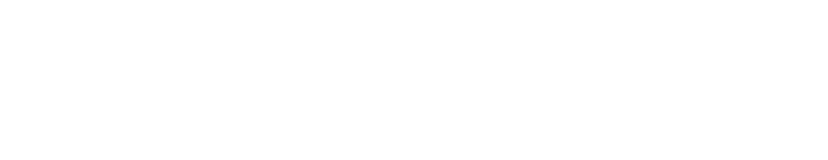
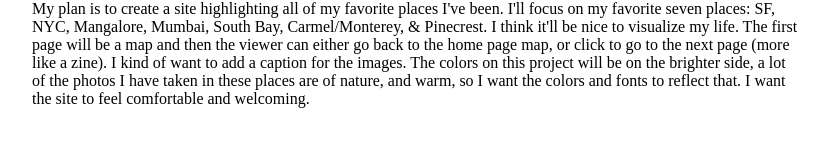
Before and after one commit to sogoveas/net-art-zine, a plain HTML site: page index.html in a window 1280 px wide. Shown: the whole page, without its empty margins (224-1052 px from the left). Drawn offline with Linux system fonts and the light colour scheme.

Commit message:
part1 compelted

```diff
--- a/index.html
+++ b/index.html
@@ -6,6 +6,8 @@
     <link rel="stylesheet" href="styles.css">
 </head>
 <body>
-
+    <p>
+        My plan is to create a site highlighting all of my favorite places I've been. I'll focus on my favorite seven places: SF, NYC, Mangalore, Mumbai, South Bay, Carmel/Monterey, & Pinecrest. I think it'll be nice to visualize my life. The first page will be a map and then the viewer can either go back to the home page map, or click to go to the next page (more like a zine). I kind of want to add a caption for the images. The colors on this project will be on the brighter side, a lot of the photos I have taken in these places are of nature, and warm, so I want the colors and fonts to reflect that. I want the site to feel comfortable and welcoming.
+    </p>
 </body>
 </html>
--- a/styles.css
+++ b/styles.css
@@ -0,0 +1,4 @@
+body{
+	margin: auto;
+	width: 60%;
+}
```
Also changed, not shown: images/map.jpg (added), 2 other files.
